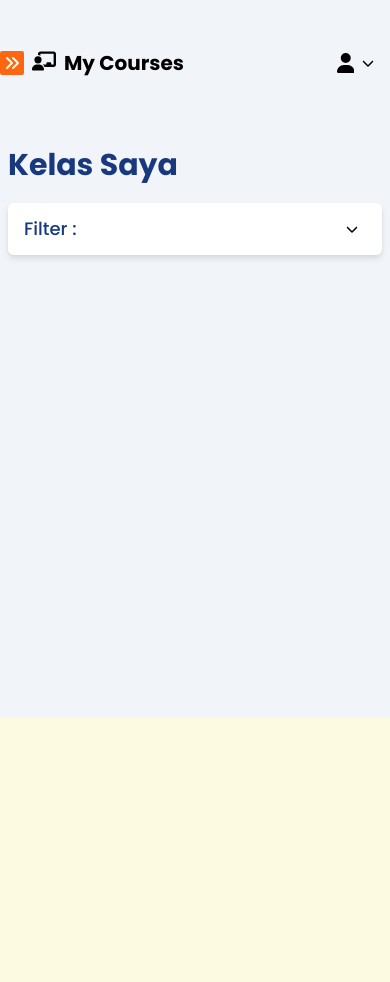
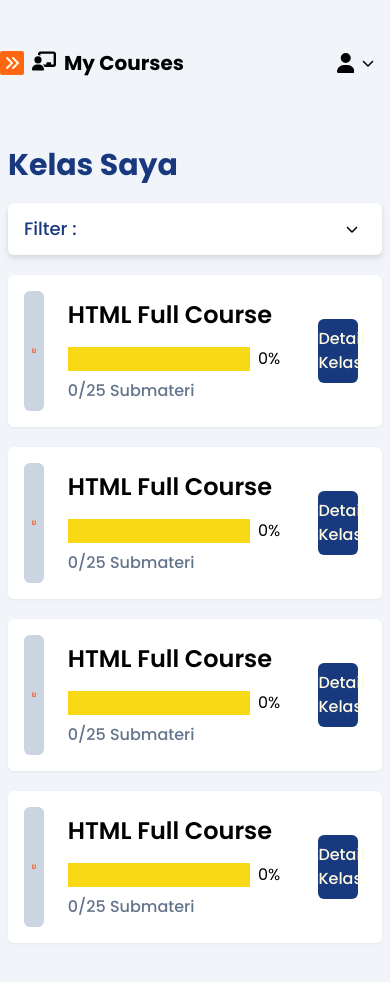
Before and after one commit to RezaBagusS/Project-Akhir-MPSB, a React (Vite) app: page /dashboard/mycourses in a window 390 px wide. Before the commit the page ends 844 px from the top, so only its background shows below. Built offline with nearby package versions, Linux system fonts and the light colour scheme.

Commit message:
make responsive dataCourses & fixing MyCoursesCard

```diff
--- a/src/Component/ModulesComp/CoursesCardModule.jsx
+++ b/src/Component/ModulesComp/CoursesCardModule.jsx
@@ -4,8 +4,8 @@ const CoursesCardModule = () => {
   return dataCoursesModule.map((item) => {
     return (
       <div className="xl:w-[32%] lg:w-[40%] md:w-[45%] h-fit sm:h-[490px] bg-white p-2 rounded-md" key={item.id}>
-        <div className="w-full h-[40%] sm:h-[50%] bg-slate-300 py-4 rounded-t-md">
-          {item.svg}
+        <div className="flex justify-center items-center w-full h-[40%] sm:h-[50%] bg-slate-300 py-4 rounded-t-md">
+          <div className="w-4/5 h-4/5">{item.svg}</div>
         </div>
         <main className="w-full h-[40%] sm:h-[30%] text-cust-blue px-3">
           <h2 className="text-xl font-semibold py-3">
--- a/src/Component/ModulesComp/MyCoursesCard.jsx
+++ b/src/Component/ModulesComp/MyCoursesCard.jsx
@@ -1,9 +1,31 @@
+import dataCoursesModule from "../../data/dataCoursesModule";
+
 const MyCoursesCard = () => {
-    return (
-        <div className="">
-
+  return (
+    // Template dulu dengan data HTML
+    <div className="mt-5 grid grid-cols-10 gap-x-4 p-4 bg-white rounded-md drop-shadow-sm">
+      <div className="p-2 bg-slate-300 w-full flex justify-center items-center rounded-md">
+        <div className="w-20 h-24">{dataCoursesModule[0].svg}</div>
+      </div>
+      <div className="flex justify-center items-center p-2 col-span-7">
+        <div className="w-full">
+          <h3 className="font-semibold text-2xl">
+            {dataCoursesModule[0].title}
+          </h3>
+          <div className="flex mt-4 mb-2">
+            <p className="p-2 bg-cust-yellow w-10/12"></p>
+            <span className="ml-2">0%</span>
+          </div>
+          <p className="font-medium text-md text-slate-500"> 0/25 Submateri </p>
         </div>
-    );
-}
+      </div>
+      <div className="flex justify-center items-center p-2 col-span-2">
+        <button className="bg-cust-blue hover:bg-blue-600 w-full h-fit py-2 rounded-md text-cust-beige hover:text-white font-medium transition-all duration-500">
+          Detail Kelas
+        </button>
+      </div>
+    </div>
+  );
+};
 
 export default MyCoursesCard;
--- a/src/Modules/Sec_MyCourses.jsx
+++ b/src/Modules/Sec_MyCourses.jsx
@@ -58,11 +58,12 @@ const MyCourses = () => {
 
         <FilterMyCourses />
 
+        <div className="my-2"></div>
+
         <MyCoursesCard />
-      </div>
-
-      <div className="p-2 h-[50vh]">
-
+        <MyCoursesCard />
+        <MyCoursesCard />
+        <MyCoursesCard />
       </div>
     </div>
   );
--- a/src/data/dataCoursesModule.jsx
+++ b/src/data/dataCoursesModule.jsx
@@ -6,7 +6,7 @@ const dataCoursesModule = [
     description:
       "HTML adalah bahasa markup yang digunakan untuk membuat struktur halaman web dengan mengelola tampilan dan konten.",
     svg: (
-      <svg viewBox="0 0 452 520" className="w-28 sm:w-44 sm:h-44 mx-auto">
+      <svg viewBox="0 0 452 520" className="w-full h-full mx-auto">
         <title>HTML5 Logo Badge</title>
         <path fill="RGB(227,79,38)" d="M 41,460 L 0,0 451,0 410,460 225,512" />
         <path fill="RGB(239,101,42)" d="M 226,472 L 375,431 410,37 226,37" />
@@ -33,7 +33,7 @@ const dataCoursesModule = [
     description:
       "CSS adalah styling language yang digunakan untuk menentukan tampilan halaman web yang dibuat dengan HTML.",
     svg: (
-      <svg viewBox="0 0 452 520" className="w-28 sm:w-44 sm:h-44 mx-auto">
+      <svg viewBox="0 0 452 520" className="w-full h-full mx-auto">
         <title>CSS3 Logo Badge</title>
         <path fill="RGB(12,115,184)" d="M 41,460 L 0,0 451,0 410,460 225,512" />
         <path fill="RGB(48,169,220)" d="M 226,472 L 375,431 410,37 226,37" />
@@ -60,7 +60,7 @@ const dataCoursesModule = [
     description:
       "JavaScript adalah bahasa pemrograman server dan client yang digunakan untuk membuat halaman web yang interaktif dan dinamis.",
     svg: (
-      <svg viewBox="0 0 452 520" className="w-28 sm:w-44 sm:h-44 mx-auto">
+      <svg viewBox="0 0 452 520" className="w-full h-full mx-auto">
         <title>Javascript Logo Badge</title>
         <path fill="RGB(229,162,40)" d="M 0,0 L 451,0 410,460 225,512 41,460" />
         <path fill="RGB(241,191,38)" d="M 226,472 L375,431 410,37 226,37" />
```
